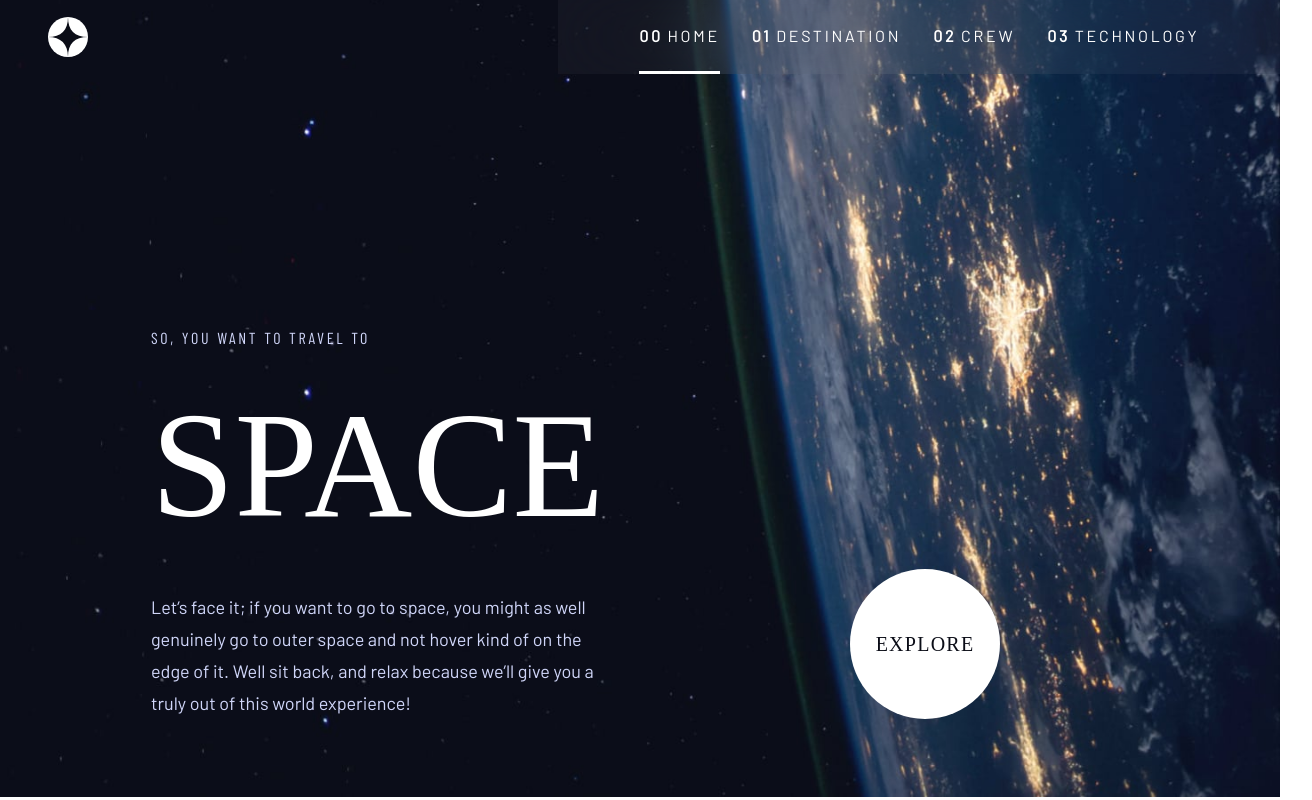
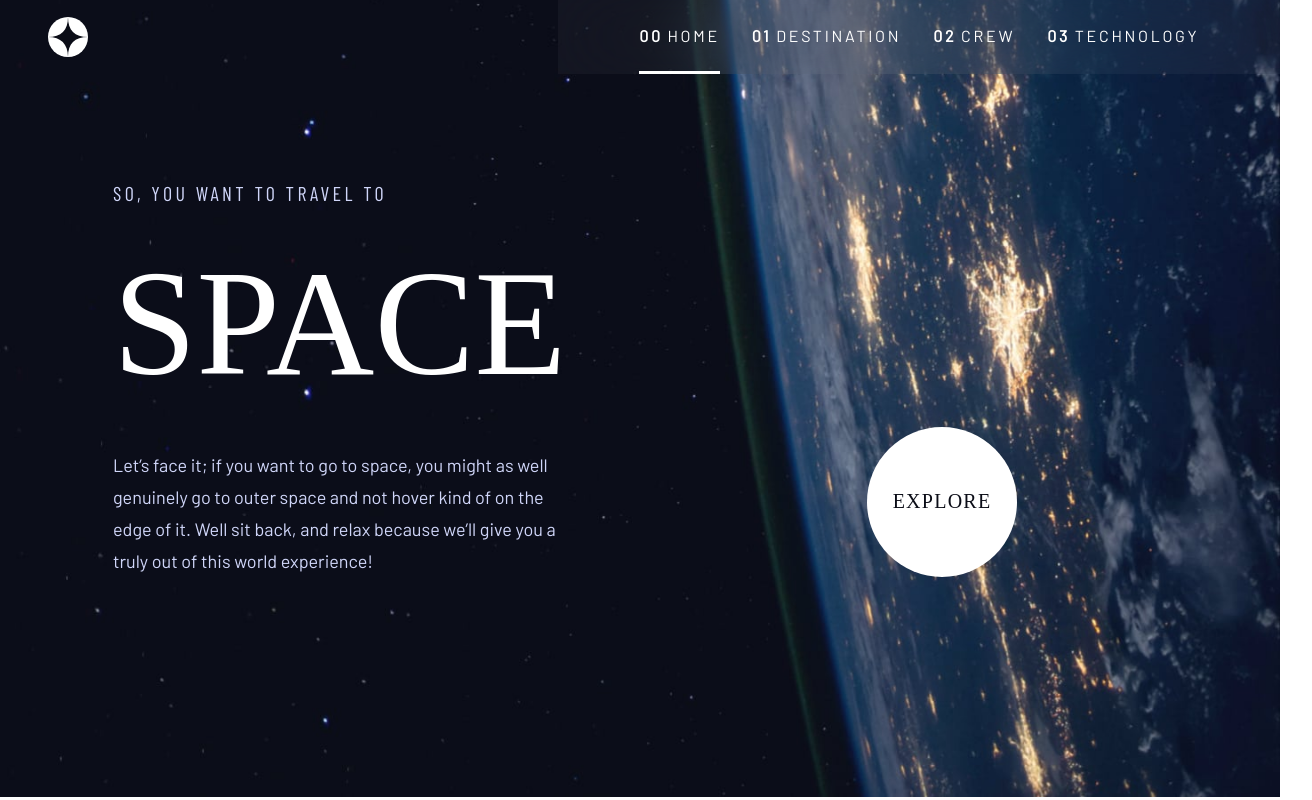
Before and after one commit to jamesekunola/space-tourist-website, a React (Create React App) app: page / in a window 1280 px wide. Shown: the whole page, 1312 px wide, since content can reach past the window. Built offline with nearby package versions, Linux system fonts and the light colour scheme; a web font is replaced by a local one.

Commit message:
fixed overflow issue in homepage

```diff
--- a/src/pages/home/SpaceHome.css
+++ b/src/pages/home/SpaceHome.css
@@ -2,20 +2,17 @@
   background-image: url("../../../public/assets/home/background-home-mobile.jpg");
 }
 
+.hero__content__container {
+  margin: 3rem 0 0;
+  display: flex;
+  flex-direction: column;
+  justify-content: center;
+  align-items: center;
+  gap: 3.5rem;
+}
+
 .hero__text {
   text-align: center;
-}
-
-.hero__intro__text {
-  font-family: "Barlow Condensed";
-  font-style: normal;
-  font-weight: 400;
-  font-size: 16px;
-  line-height: 19px;
-  letter-spacing: 2.7px;
-  text-transform: uppercase;
-  color: var(--Text-color);
-  font-weight: 400;
 }
 
 .hero__heading {
@@ -32,11 +29,6 @@
   display: flex;
   align-items: center;
   justify-content: center;
-
-  position: absolute;
-  top: 70%;
-  left: 50%;
-  transform: translateX(-50%);
 }
 
 .hero__explore p {
@@ -64,14 +56,9 @@
   .hero__heading {
     margin-block: 1rem;
   }
-
-  .hero__explore {
-    top: 75%;
-  }
 }
 
 /*desktop screen style*/
-
 @media screen and (min-width: 60rem) {
   .home__hero {
     background-image: url("../../../public/assets/home/background-home-desktop.jpg");
@@ -90,10 +77,6 @@
     display: grid;
     grid-template-columns: 1fr 1fr;
     place-items: center;
-
-    position: absolute;
-    width: 100%;
-    height: calc(100vh - 13.34rem);
   }
 
   .hero__content__container > div {
@@ -103,8 +86,4 @@
   .hero__heading {
     margin: 2rem 0 2.5rem 0;
   }
-
-  .hero__explore {
-    position: static;
-  }
 }
--- a/src/pages/home/SpaceHome.jsx
+++ b/src/pages/home/SpaceHome.jsx
@@ -7,7 +7,7 @@ const SpaceHome = () => {
         <div className="hero__content__container">
           {/* hero text */}
           <div className="hero__text">
-            <p className="hero__intro__text">SO, YOU WANT TO TRAVEL TO</p>
+            <p className="intro_text">SO, YOU WANT TO TRAVEL TO</p>
             <h1 className="hero__heading">space</h1>
             <p className="hero__insight__text">
               Let’s face it; if you want to go to space, you might as well
```
